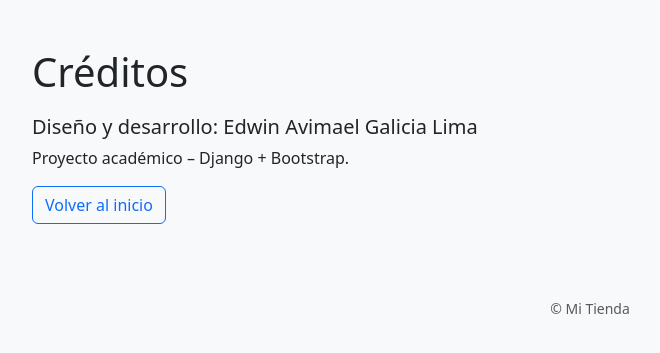
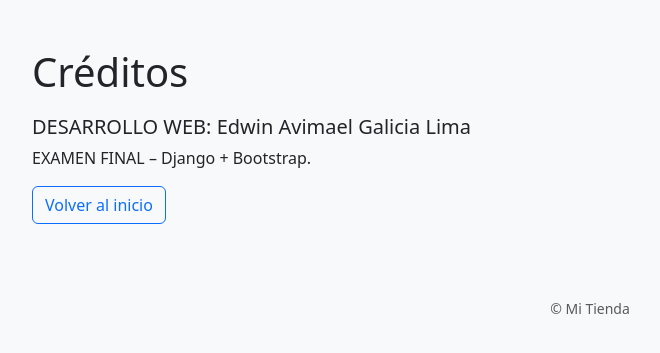
Before and after one commit to edgalimax/EXAMENFINALEDWINGALICIA, a Django app: template templates/creditos.html in a window 1280 px wide. Shown: the part 56-409 px from the top of the page, without its empty margins (50-710 px from the left). Run offline with Django 3.2, Linux system fonts and the light colour scheme; the template is opened without the code that fills it, so the values that code supplies are empty.

Commit message:
Se corrige registros EDWIN GALICIA

```diff
--- a/templates/creditos.html
+++ b/templates/creditos.html
@@ -9,8 +9,8 @@
 </div></nav>
 <main class="container py-5">
   <h1 class="mb-3">Créditos</h1>
-  <p class="lead mb-1">Diseño y desarrollo: <strong>Edwin Avimael Galicia Lima</strong></p>
-  <p>Proyecto académico – Django + Bootstrap.</p>
+  <p class="lead mb-1">DESARROLLO WEB: <strong>Edwin Avimael Galicia Lima</strong></p>
+  <p>EXAMEN FINAL – Django + Bootstrap.</p>
   <a class="btn btn-outline-primary" href="/">Volver al inicio</a>
 </main>
 <footer class="text-center text-muted py-4"><small>© {{ now|date:"Y" }} Mi Tienda</small></footer>
--- a/templates/home.html
+++ b/templates/home.html
@@ -6,7 +6,7 @@
 </head><body class="bg-light">
 <nav class="navbar navbar-expand-lg navbar-dark bg-primary">
   <div class="container">
-    <a class="navbar-brand fw-bold" href="/">Mi Tienda</a>
+    <a class="navbar-brand fw-bold" href="/">Mi Tienda - SANTA ROSA - EDWIN GALICIA</a>
     <button class="navbar-toggler" type="button" data-bs-toggle="collapse" data-bs-target="#nav"><span class="navbar-toggler-icon"></span></button>
     <div id="nav" class="collapse navbar-collapse">
       <ul class="navbar-nav ms-auto">
```
